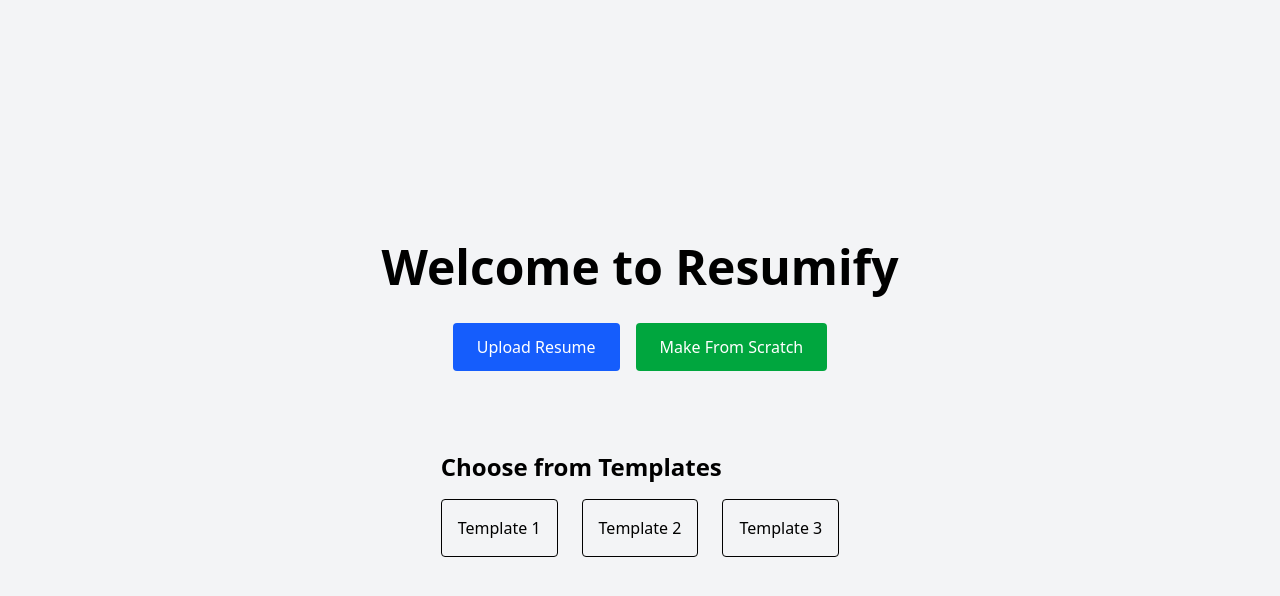
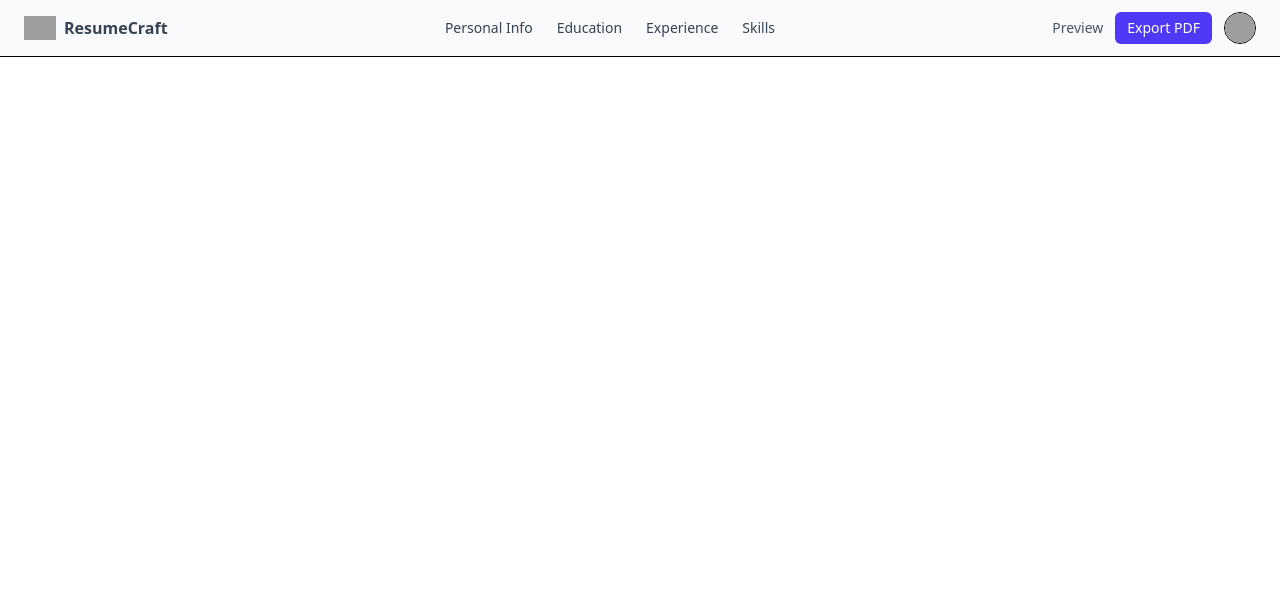
Before and after one commit to Nitesh47kumars/Resumify, a React (Vite) app: page / in a window 1280 px wide. Shown: the top 596 px of the page. Built offline with nearby package versions, Linux system fonts and the light colour scheme; grey boxes are pictures that could not be loaded.

Commit message:
Creating new Structure

```diff
--- a/src/App.jsx
+++ b/src/App.jsx
@@ -1,12 +1,12 @@
-import React, { useState } from "react";
-import HomePage from "./Components/HomePage";
+import React from "react";
 import { createBrowserRouter, RouterProvider } from "react-router-dom";
+import Header from "./Components/Header";
 
 export default function App() {
   const Router = createBrowserRouter([
     {
       path:"/",
-      element: <HomePage/>
+      element: <Header/>
     }
   ])
 
--- /dev/null
+++ b/src/Components/Header.jsx
@@ -0,0 +1,37 @@
+import React from 'react'
+
+const Header = () => {
+  return (
+    <header className="flex justify-between items-center px-6 py-3 bg-gray-50 border-b">
+        {/* Left: Logo or App Name */}
+        <div className="flex items-center space-x-2">
+            <img src="/logo.svg" className="h-6" alt="Logo" />
+            <span className="font-semibold text-gray-700">ResumeCraft</span>
+        </div>
+
+        {/* Middle: Steps or Progress */}
+        <div className="hidden md:flex space-x-6">
+            <button className="text-sm font-medium text-gray-700 hover:text-indigo-600">Personal Info</button>
+            <button className="text-sm font-medium text-gray-700 hover:text-indigo-600">Education</button>
+            <button className="text-sm font-medium text-gray-700 hover:text-indigo-600">Experience</button>
+            <button className="text-sm font-medium text-gray-700 hover:text-indigo-600">Skills</button>
+        </div>
+
+        {/* Right: Actions */}
+        <div className="flex items-center space-x-3">
+            <button className="text-gray-600 hover:text-indigo-600 text-sm">Preview</button>
+            <button className="bg-indigo-600 text-white px-3 py-1.5 rounded-md hover:bg-indigo-700 text-sm">
+            Export PDF
+            </button>
+            <img
+            src="/user-avatar.jpg"
+            className="h-8 w-8 rounded-full border cursor-pointer"
+            alt="User"
+            />
+        </div>
+    </header>
+
+  )
+}
+
+export default Header
--- a/src/Components/HomePage.jsx
+++ /dev/null
@@ -1,45 +0,0 @@
-import React from 'react';
-import { useNavigate } from 'react-router-dom';
-
-export default function HomePage() {
-  const navigate = useNavigate();
-
-  return (
-    <div className="min-h-screen flex flex-col items-center justify-center bg-gray-100 p-6">
-      <h1 className="text-5xl font-bold mb-8">Welcome to Resumify</h1>
-
-      <div className="space-x-4">
-        <button
-          onClick={() => navigate('/upload')}
-          className="px-6 py-3 bg-blue-600 text-white rounded hover:bg-blue-700 transition"
-        >
-          Upload Resume
-        </button>
-
-        <button
-          onClick={() => navigate('/make')}
-          className="px-6 py-3 bg-green-600 text-white rounded hover:bg-green-700 transition"
-        >
-          Make From Scratch
-        </button>
-      </div>
-
-      <div className="mt-20">
-        <h2 className="text-2xl font-semibold mb-4">Choose from Templates</h2>
-        {/* Here you can later map your templates */}
-        <div className="grid grid-cols-3 gap-6 max-w-5xl">
-          {/* Template thumbnails */}
-          <div className="border p-4 rounded hover:shadow-lg cursor-pointer">
-            Template 1
-          </div>
-          <div className="border p-4 rounded hover:shadow-lg cursor-pointer">
-            Template 2
-          </div>
-          <div className="border p-4 rounded hover:shadow-lg cursor-pointer">
-            Template 3
-          </div>
-        </div>
-      </div>
-    </div>
-  );
-}
--- a/src/Components/ResumePreview.jsx
+++ /dev/null
@@ -1,10 +0,0 @@
-export default function ResumePreview({ data }) {
-    return (
-      <div className="resume-preview">
-        <h1>{data.name}</h1>
-        <p>{data.email}</p>
-        <p>{data.summary}</p>
-        {/* Display other fields nicely */}
-      </div>
-    );
-  }
```
